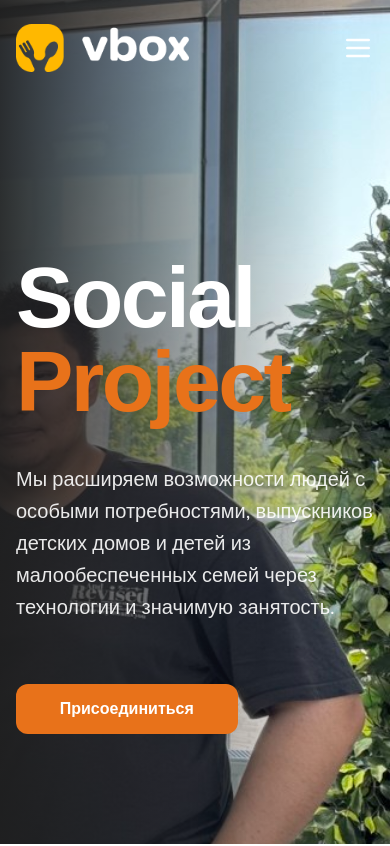
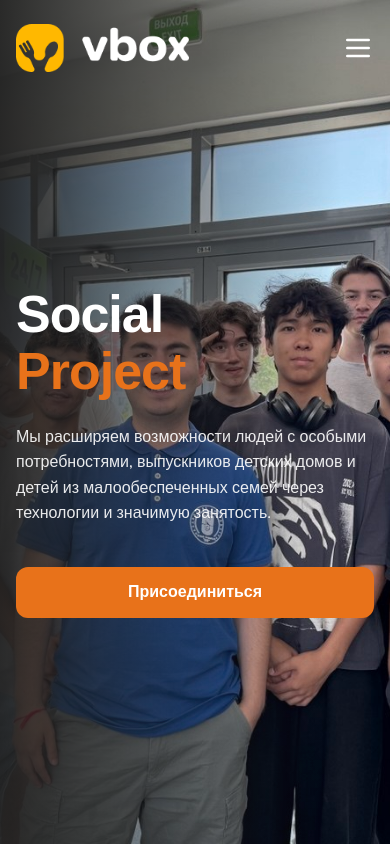
Before and after one commit to nuran-command/vbox-website, a Next.js app: page / in a window 390 px wide. Shown: the top 846 px of the page. Built offline with nearby package versions, Linux system fonts and the light colour scheme; a web font is replaced by a local one.

Commit message:
feat: added responsive design for pages

```diff
--- a/components/sections/Achievements.tsx
+++ b/components/sections/Achievements.tsx
@@ -37,7 +37,6 @@ export default function Achievements() {
 
               <h2
                 className="font-display font-[700] text-[40px] md:text-[56px] lg:text-[64px] leading-[1.1] text-brown mb-[16px]"
-                style={{ width: '1194.7px' }}
               >
                 Результаты, которые говорят сами
               </h2>
@@ -52,12 +51,11 @@ export default function Achievements() {
                   return (
                     <div
                       key={idx}
-                      className={`relative border-t-[0.8px] ${isBlurred ? '' : 'border-b-[0.8px]'} border-beigeStrong flex items-center gap-[24px] overflow-hidden transition-all duration-500`}
-                      style={{ width: '740px', height: '87.6px' }}
+                      className={`relative border-t-[0.8px] ${isBlurred ? '' : 'border-b-[0.8px]'} border-beigeStrong flex items-center gap-[16px] md:gap-[24px] overflow-hidden transition-all duration-500 py-4 min-h-[88px]`}
                     >
-                      <div className={`flex items-start gap-[24px] w-full ${isBlurred ? 'blur-[4px] opacity-40 pointer-events-none' : ''}`}>
-                        <span className="font-display font-bold text-[32px] text-orange w-[32px] leading-none flex-shrink-0">{idx + 1}</span>
-                        <p className="font-body text-brown text-[16px] md:text-[18px] font-bold leading-snug pr-4">
+                      <div className={`flex items-start gap-[16px] md:gap-[24px] w-full ${isBlurred ? 'blur-[4px] opacity-40 pointer-events-none' : ''}`}>
+                        <span className="font-display font-bold text-[24px] md:text-[32px] text-orange w-[24px] md:w-[32px] leading-none flex-shrink-0">{idx + 1}</span>
+                        <p className="font-body text-brown text-[14px] md:text-[18px] font-bold leading-snug pr-4">
                           {item}
                         </p>
                       </div>
@@ -74,7 +72,7 @@ export default function Achievements() {
               <div className="flex justify-center w-full max-w-[740px]">
                 <button
                   onClick={() => setIsExpanded(!isExpanded)}
-                  className="px-[48px] py-[16px] bg-amber text-espresso font-body font-bold rounded-full transition-all hover:brightness-110 hover:-translate-y-1 hover:shadow-lg shadow-md"
+                  className="px-[48px] py-[16px] bg-amber text-espresso font-body font-bold rounded-full transition-all hover:brightness-110 hover:-translate-y-1 hover:shadow-lg shadow-md w-full md:w-auto"
                 >
                   {isExpanded ? "Скрыть" : "Смотреть все"}
                 </button>
@@ -82,20 +80,18 @@ export default function Achievements() {
             </div>
 
             {/* Right Column: Image and Quote */}
-            <div className="relative flex flex-col items-center lg:items-end lg:pt-[280px] lg:translate-x-[60px]">
+            <div className="relative flex flex-col items-center lg:items-end lg:pt-[280px] lg:translate-x-[60px] w-full">
               <div
-                className="relative rounded-[30px] overflow-hidden shadow-xl"
-                style={{ width: '452px', height: '422px' }}
+                className="relative rounded-[30px] overflow-hidden shadow-xl w-full max-w-[452px] aspect-[452/422]"
               >
                 <img src="/images/image 22.png" alt="Achievement" className="w-full h-full object-cover" />
               </div>
 
               {/* Overlapping Quote Box */}
               <div
-                className="absolute -bottom-[24px] lg:-bottom-[40px] lg:right-[20px] bg-amber rounded-[20px] px-[24px] py-[20px] shadow-lg z-20 flex items-center justify-center text-center"
-                style={{ width: '417px', height: '79px' }}
+                className="absolute -bottom-[24px] lg:-bottom-[40px] lg:right-[20px] bg-amber rounded-[20px] px-[24px] py-[20px] shadow-lg z-20 flex items-center justify-center text-center w-[90%] max-w-[417px] min-h-[79px]"
               >
-                <p className="font-display font-[700] text-[18px] md:text-[20px] text-espresso">
+                <p className="font-display font-[700] text-[16px] md:text-[20px] text-espresso">
                   “Место для цитаты _______”
                 </p>
               </div>
--- a/components/sections/CTAForm.tsx
+++ b/components/sections/CTAForm.tsx
@@ -2,16 +2,14 @@ import React from 'react';
 
 export default function CTAForm() {
   return (
-    <section className="py-[96px] bg-white overflow-hidden">
+    <section className="py-[64px] md:py-[96px] bg-white overflow-hidden px-4 md:px-0">
       <div
-        className="bg-amber rounded-r-[32px] md:rounded-r-[48px] relative flex items-center shadow-2xl"
-        style={{ width: '1640px', height: '670px' }}
+        className="bg-amber rounded-[32px] md:rounded-l-none md:rounded-r-[48px] relative flex items-center shadow-2xl w-full max-w-[1640px] py-[48px] lg:py-0 min-h-auto lg:h-[670px] mx-auto md:mx-0"
       >
         <div
-          className="mx-auto px-[34px] lg:px-[95px] flex items-center justify-between w-full"
-          style={{ maxWidth: '1180px', height: '425.6px' }}
+          className="mx-auto px-[24px] sm:px-[34px] lg:px-[95px] flex items-center justify-between w-full max-w-[1180px]"
         >
-          <div className="grid grid-cols-1 lg:grid-cols-2 gap-[64px] items-center w-full">
+          <div className="grid grid-cols-1 lg:grid-cols-2 gap-[48px] lg:gap-[64px] items-center w-full">
 
             {/* Left Column: Text */}
             <div className="flex flex-col text-white">
--- a/components/sections/Hero.tsx
+++ b/components/sections/Hero.tsx
@@ -3,7 +3,7 @@ import React from 'react';
 export default function Hero() {
   return (
     <section
-      className="relative min-h-screen w-full flex flex-col items-center overflow-hidden"
+      className="relative min-h-screen w-full flex flex-col justify-center items-start overflow-hidden"
       style={{
         background: 'linear-gradient(279.97deg, #FEB501 20.06%, #ECCB27 101.71%)'
       }}
@@ -12,14 +12,7 @@ export default function Hero() {
       <img
         src="/images/image 0.png"
         alt="Hero Background"
-        className="absolute max-w-none"
-        style={{
-          width: '1535px',
-          height: '912px',
-          top: 0,
-          right: 0,
-          objectFit: 'cover'
-        }}
+        className="absolute inset-0 w-full h-full object-cover object-[center_top] md:w-[1535px] md:h-[912px] md:top-0 md:right-0 md:left-auto md:bottom-auto max-w-none"
       />
 
       {/* Overlay - full page */}
@@ -31,39 +24,24 @@ export default function Hero() {
       ></div>
 
       {/* Text Content Container */}
-      <div
-        className="absolute z-10 w-full px-4 sm:px-6 md:px-8 max-w-[1700px]"
-        style={{
-          top: '255px'
-        }}
-      >
+      <div className="relative z-10 w-full px-4 sm:px-6 md:px-8 max-w-[1700px] mx-auto pt-[100px] md:pt-[150px] pb-10">
         <div className="flex flex-col">
           <h1
-            className="font-display font-[700] text-white mb-[40px]"
-            style={{
-              fontSize: '86px',
-              lineHeight: '84.28px',
-              letterSpacing: '-2.58px'
-            }}
+            className="font-display font-[700] text-white mb-[24px] md:mb-[40px] text-[52px] leading-[1.1] tracking-[-1px] md:text-[86px] md:leading-[84px] md:tracking-[-2.58px]"
           >
             Social
             <br />
             <span className="text-orange">Project</span>
           </h1>
 
-          <p className="font-body text-white/90 text-[20px] max-w-[528px] mb-[60px] leading-[1.6] font-[500]">
+          <p className="font-body text-white/90 text-[16px] md:text-[20px] max-w-[528px] mb-[40px] md:mb-[60px] leading-[1.6] font-[500]">
             Мы расширяем возможности людей с особыми потребностями,
             выпускников детских домов и детей из малообеспеченных семей
             через технологии и значимую занятость.
           </p>
 
           <button
-            className="bg-orange text-white font-body font-bold rounded-[12px] transition-transform hover:-translate-y-1 hover:shadow-lg w-fit"
-            style={{
-              width: '221.55px',
-              height: '50.8px',
-              fontSize: '16px'
-            }}
+            className="bg-orange text-white font-body font-bold rounded-[12px] transition-transform hover:-translate-y-1 hover:shadow-lg w-full sm:w-[221.55px] h-[50.8px] text-[16px] flex items-center justify-center"
           >
             Присоединиться
           </button>
--- a/components/sections/Micromarket.tsx
+++ b/components/sections/Micromarket.tsx
@@ -3,26 +3,25 @@ import React from 'react';
 export default function Micromarket() {
   return (
     <section className="py-[96px] md:py-[128px] bg-white overflow-hidden">
-      <div className="max-w-[1514px] mx-auto px-4 md:px-[34px]">
+      <div className="max-w-[1514px] mx-auto px-6 sm:px-8 md:px-[34px]">
 
         {/* Section Tag */}
-        <div className="flex items-center gap-[16px] mb-[64px] lg:pl-[100px]">
+        <div className="flex items-center justify-start gap-[16px] mb-[32px] md:mb-[64px] lg:pl-[100px]">
           <span className="w-[32px] h-[2px] bg-orange"></span>
           <span className="text-orange font-body font-[600] text-[14px] leading-[1.4] uppercase tracking-wider">Микромаркет</span>
         </div>
 
-        <div className="flex flex-col lg:flex-row gap-[64px] lg:pl-[100px] items-start">
+        <div className="flex flex-col lg:flex-row gap-[48px] md:gap-[64px] lg:pl-[100px] items-center lg:items-start text-center lg:text-left">
 
           {/* Left Column: Machine Image */}
           <img
             src="/images/micromarket.png"
             alt="VBox Machine"
-            className="rounded-[32px] object-cover flex-shrink-0"
-            style={{ width: '554px', height: '447.8px' }}
+            className="rounded-[32px] object-cover flex-shrink-0 w-full max-w-[400px] md:max-w-[554px] h-auto"
           />
 
           {/* Right Column: Content */}
-          <div className="flex flex-col max-w-[568.7px]">
+          <div className="flex flex-col items-center lg:items-start max-w-[568.7px]">
             <h2 className="font-display font-[700] text-[32px] md:text-[40px] text-brown mb-[16px] leading-tight">
               Что такое vbox?
             </h2>
@@ -32,7 +31,7 @@ export default function Micromarket() {
             </p>
 
             {/* Food Categories Grid */}
-            <div className="grid grid-cols-2 gap-[24px]">
+            <div className="grid grid-cols-2 gap-[16px] md:gap-[24px] w-full">
               <CategoryCard title="СНЭКИ" image="/images/micro1.png" />
               <CategoryCard title="ГОТОВАЯ ЕДА" image="/images/micro2.png" />
               <CategoryCard title="ФРУКТЫ" image="/images/micro3.png" />
@@ -49,13 +48,12 @@ export default function Micromarket() {
 function CategoryCard({ title, image }: { title: string; image: string }) {
   return (
     <div
-      className="bg-white rounded-[30px] shadow-[0_10px_30px_rgba(0,0,0,0.08)] flex flex-col items-center pt-[20px] border border-beigeStrong transition-all hover:scale-[1.02] overflow-hidden"
-      style={{ width: '206px', height: '138px' }}
+      className="bg-white rounded-[20px] md:rounded-[30px] shadow-[0_10px_30px_rgba(0,0,0,0.08)] flex flex-col items-center pt-[16px] md:pt-[20px] border border-beigeStrong transition-all hover:scale-[1.02] overflow-hidden w-full aspect-[206/138]"
     >
-      <p className="font-body font-bold text-brown text-[16px] uppercase tracking-wider mb-2">
+      <p className="font-body font-bold text-brown text-[14px] md:text-[16px] uppercase tracking-wider mb-2 text-center">
         {title}
       </p>
-      <div className="w-full flex-grow flex items-center justify-center overflow-hidden">
+      <div className="w-full flex-grow flex items-center justify-center overflow-hidden p-2">
         <img src={image} alt={title} className="w-full h-full object-contain" />
       </div>
     </div>
```
